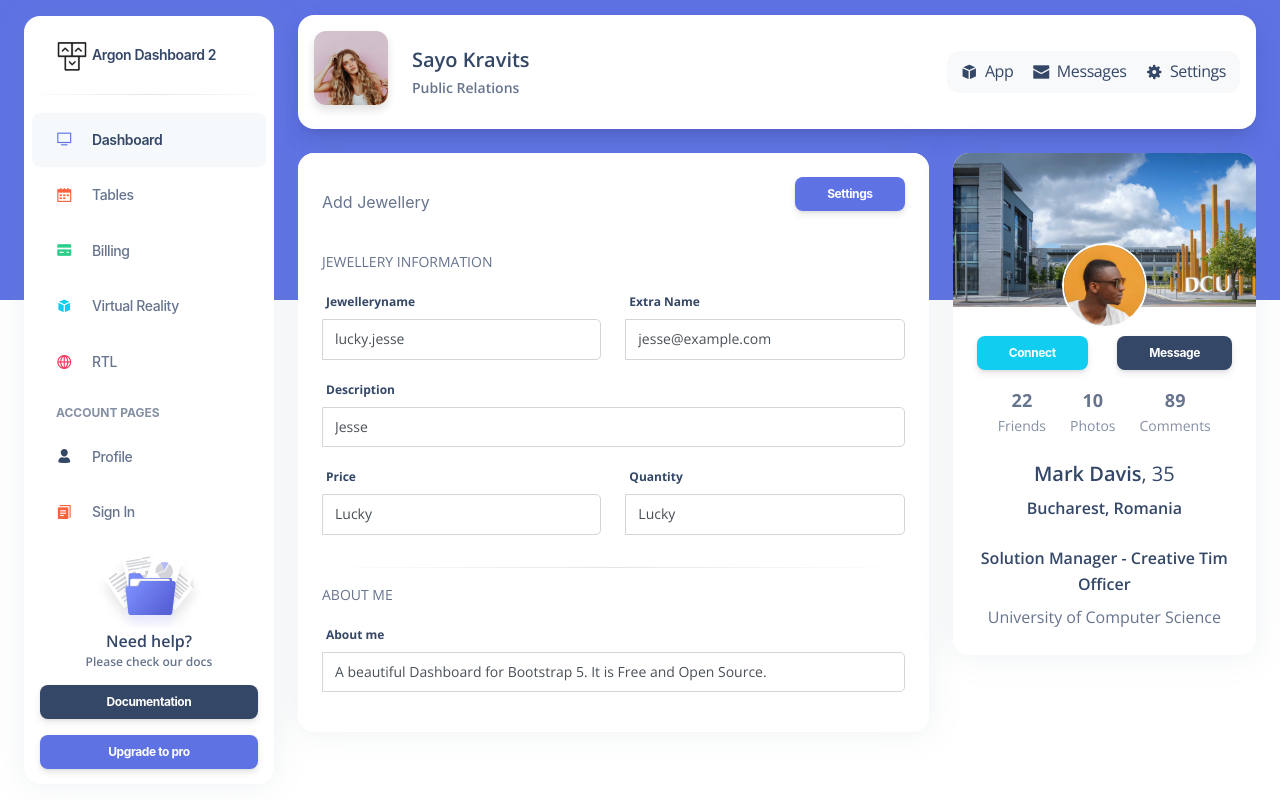
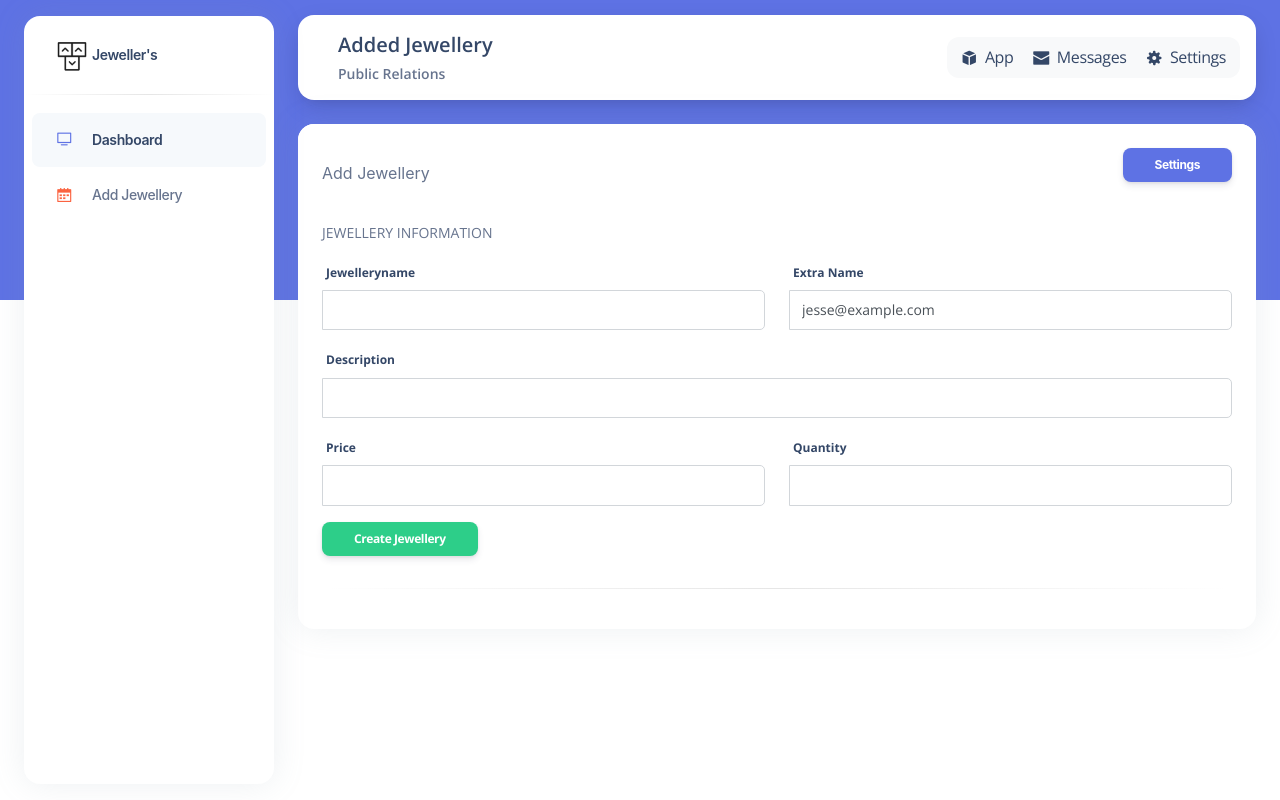
Before and after one commit to rahultak1923/jewellery-bashboard, a React (Create React App) app: page /addjewellery in a window 1280 px wide. Built offline with nearby package versions, Linux system fonts and the light colour scheme.

Commit message:
api add show jewellery and create

```diff
--- a/public/assets/css/style.css
+++ b/public/assets/css/style.css
@@ -34,7 +34,7 @@ body{
   .search-container {
     display: flex;
     align-items: center;
-    margin-right: auto;
+    /* margin-right: auto; */
   }
 
   .input-group-text {
--- a/public/index.html
+++ b/public/index.html
@@ -6,7 +6,7 @@
     <link rel="apple-touch-icon" sizes="76x76" href="./assets/img/apple-icon.png">
     <link rel="icon" type="image/png" href="./assets/img/favicon.png">
     <title>
-      Argon Dashboard 2 by Creative Tim
+      Jeweller's Dashboard
     </title>
     <!--     Fonts and icons     -->
     <link href="https://fonts.googleapis.com/css?family=Open+Sans:300,400,600,700" rel="stylesheet" />
--- a/src/Components/Table.js
+++ b/src/Components/Table.js
@@ -22,24 +22,28 @@ const Table = () => {
         <div class="col-12">
           <div class="card mb-4">
             <div class="card-header pb-0">
-              <h6>Authors table</h6>
+              <h4>All Jewellery table</h4>
             </div>
             <div class="card-body px-0 pt-0 pb-2">
               <div class="table-responsive p-0">
                 <table class="table align-items-center mb-0">
                   <thead>
                     <tr>
-                      <th class="text-uppercase text-secondary text-xxs font-weight-bolder opacity-7">Author</th>
-                      <th class="text-uppercase text-secondary text-xxs font-weight-bolder opacity-7 ps-2">Function</th>
-                      <th class="text-center text-uppercase text-secondary text-xxs font-weight-bolder opacity-7">Status</th>
-                      <th class="text-center text-uppercase text-secondary text-xxs font-weight-bolder opacity-7">Employed</th>
-                      <th class="text-secondary opacity-7"></th>
+                      <th class="text-uppercase text-secondary  font-weight-bolder opacity-7">s.N</th>
+                      <th class="text-uppercase text-secondary  font-weight-bolder opacity-7">Jewellery Name</th>
+                      <th class="text-uppercase text-secondary  font-weight-bolder opacity-7 ps-2">Price</th>
+                      <th class="text-center text-uppercase text-secondary  font-weight-bolder opacity-7">Quantity</th>
+                      <th class="text-center text-uppercase text-secondary  font-weight-bolder opacity-7">Added</th>
+                      <th class="text-secondary text-xxs opacity-7"></th>
                     </tr>
                   </thead>
                   <tbody>
 {Array.isArray(data)&& data.length>0? (
-    data.map((jewellery, id)=>(
+    data.map((jewellery, index, id)=>(
 <tr>
+  <td>
+    <h6>{index + 1}</h6>
+  </td>
  <td>
    <div class="d-flex px-2 py-1">
      <div>
@@ -47,24 +51,35 @@ const Table = () => {
      </div>
      <div class="d-flex flex-column justify-content-center">
        <h6 class="mb-0 text-sm" key={id}>{jewellery.jewelleryname}</h6>
-       <p class="text-xs text-secondary mb-0">john@creative-tim.com</p>
+       <p class="text-xs text-secondary mb-0">{jewellery.description}</p>
      </div>
    </div>
  </td>
  <td>
-   <p class="text-xs font-weight-bold mb-0">Manager</p>
-   <p class="text-xs text-secondary mb-0">Organization</p>
+   <h5 class=" font-weight-bold mb-0">₹ {jewellery.price}</h5>
+   {/* <p class="text-xs text-secondary mb-0">Organization</p> */}
  </td>
+
  <td class="align-middle text-center text-sm">
+ <h6 class="mb-0 text-sm" >{jewellery.quantity}</h6>
+ </td>
+ {/* <td class="align-middle text-center text-sm">
    <span class="badge badge-sm bg-gradient-success">Online</span>
- </td>
+ </td> */}
  <td class="align-middle text-center">
-   <span class="text-secondary text-xs font-weight-bold">23/04/18</span>
+   <span class="text-secondary text-xs font-weight-bold">{new Date (jewellery.date).toLocaleDateString('en-US',{
+    year:"numeric",
+    month:"short",
+    day:"2-digit",
+   })}</span>
  </td>
  <td class="align-middle">
    <a href="javascript:;" class="text-secondary font-weight-bold text-xs" data-toggle="tooltip" data-original-title="Edit user">
      Edit
    </a>
+ </td>
+ <td class="align-middle text-center text-sm">
+   <span class="badge badge-sm bg-gradient-danger"><a href="" className='text-white'>Delete</a> </span>
  </td>
 </tr>
     ))
@@ -449,30 +464,30 @@ const Table = () => {
     </div>
 
 
-    <footer class="footer pt-3  ">
+    <footer class="footer pt-3  mb-3">
         <div class="container-fluid">
           <div class="row align-items-center justify-content-lg-between">
             <div class="col-lg-6 mb-lg-0 mb-4">
               <div class="copyright text-center text-sm text-muted text-lg-start">
                 © ,
                 made with <i class="fa fa-heart"></i> by
-                <a href="https://www.creative-tim.com" class="font-weight-bold" target="_blank">Creative Tim</a>
-                for a better web.
+                <a href="https://rahultak.com/" class="font-weight-bold" target="_blank"> Rahul tak </a>
+                Dev.
               </div>
             </div>
             <div class="col-lg-6">
               <ul class="nav nav-footer justify-content-center justify-content-lg-end">
                 <li class="nav-item">
-                  <a href="https://www.creative-tim.com" class="nav-link text-muted" target="_blank">Creative Tim</a>
+                  <a href="https://rahultak.com/" class="nav-link text-muted" target="_blank">Creative Tim</a>
                 </li>
                 <li class="nav-item">
-                  <a href="https://www.creative-tim.com/presentation" class="nav-link text-muted" target="_blank">About Us</a>
+                  <a href="https://rahultak.com/" class="nav-link text-muted" target="_blank">About Us</a>
                 </li>
                 <li class="nav-item">
-                  <a href="https://www.creative-tim.com/blog" class="nav-link text-muted" target="_blank">Blog</a>
+                  <a href="https://rahultak.com/" class="nav-link text-muted" target="_blank">Blog</a>
                 </li>
                 <li class="nav-item">
-                  <a href="https://www.creative-tim.com/license" class="nav-link pe-0 text-muted" target="_blank">License</a>
+                  <a href="https://rahultak.com/" class="nav-link pe-0 text-muted" target="_blank">License</a>
                 </li>
               </ul>
             </div>
--- a/src/api/jewelleryapi.js
+++ b/src/api/jewelleryapi.js
@@ -4,3 +4,14 @@ export const JewelleryData = async()=>{
     });
     return await response.json();
 }
+
+export const CreateJewellery = async(formData)=>{
+    console.log(formData)
+    const response = await fetch("http://localhost:8000/jewellery/addjewellery",{method:"POST",
+        headers:{
+            "Content-Type":"application/json"
+        },
+        body: JSON.stringify(formData),
+    })
+    return await response.json();
+}
--- a/src/pages/Dashboard.js
+++ b/src/pages/Dashboard.js
@@ -7,16 +7,16 @@ const Dashboard = () => {
   <aside class="sidenav bg-white navbar navbar-vertical navbar-expand-xs border-0 border-radius-xl my-3 fixed-start ms-4 " id="sidenav-main">
     <div class="sidenav-header">
       <i class="fas fa-times p-3 cursor-pointer text-secondary opacity-5 position-absolute end-0 top-0 d-none d-xl-none" aria-hidden="true" id="iconSidenav"></i>
-      <a class="navbar-brand m-0" href=" https://demos.creative-tim.com/argon-dashboard/pages/dashboard.html " target="_blank">
+      <a class="navbar-brand m-0" href=" / " >
         <img src="../assets/img/logo-ct-dark.png" class="navbar-brand-img h-100" alt="main_logo"/>
-        <span class="ms-1 font-weight-bold">Argon Dashboard 2</span>
+        <span class="ms-1 font-weight-bold">Jeweller's</span>
       </a>
     </div>
     <hr class="horizontal dark mt-0" />
     <div class="collapse navbar-collapse  w-auto " id="sidenav-collapse-main">
       <ul class="navbar-nav">
         <li class="nav-item">
-          <a class="nav-link active" href="../pages/dashboard.html">
+          <a class="nav-link active" href="/">
             <div class="icon icon-shape icon-sm border-radius-md text-center me-2 d-flex align-items-center justify-content-center">
               <i class="ni ni-tv-2 text-primary text-sm opacity-10"></i>
             </div>
@@ -24,14 +24,14 @@ const Dashboard = () => {
           </a>
         </li>
         <li class="nav-item">
-          <a class="nav-link " href="../pages/tables.html">
+          <a class="nav-link " href="/addjewellery">
             <div class="icon icon-shape icon-sm border-radius-md text-center me-2 d-flex align-items-center justify-content-center">
               <i class="ni ni-calendar-grid-58 text-warning text-sm opacity-10"></i>
             </div>
-            <span class="nav-link-text ms-1">Tables</span>
+            <span class="nav-link-text ms-1">Add Jewellery</span>
           </a>
         </li>
-        <li class="nav-item">
+        {/* <li class="nav-item">
           <a class="nav-link " href="../pages/billing.html">
             <div class="icon icon-shape icon-sm border-radius-md text-center me-2 d-flex align-items-center justify-content-center">
               <i class="ni ni-credit-card text-success text-sm opacity-10"></i>
@@ -54,8 +54,8 @@ const Dashboard = () => {
             </div>
             <span class="nav-link-text ms-1">RTL</span>
           </a>
-        </li>
-        <li class="nav-item mt-3">
+        </li> */}
+        {/* <li class="nav-item mt-3">
           <h6 class="ps-4 ms-2 text-uppercase text-xs font-weight-bolder opacity-6">Account pages</h6>
         </li>
         <li class="nav-item">
@@ -81,10 +81,10 @@ const Dashboard = () => {
             </div>
             <span class="nav-link-text ms-1">Sign Up</span>
           </a>
-        </li>
+        </li> */}
       </ul>
     </div>
-    <div class="sidenav-footer mx-3 ">
+    {/* <div class="sidenav-footer mx-3 ">
       <div class="card card-plain shadow-none" id="sidenavCard">
         <img class="w-50 mx-auto" src="../assets/img/illustrations/icon-documentation.svg" alt="sidebar_illustration"/>
         <div class="card-body text-center p-3 w-100 pt-0">
@@ -96,7 +96,7 @@ const Dashboard = () => {
       </div>
       <a href="https://www.creative-tim.com/learning-lab/bootstrap/license/argon-dashboard" target="_blank" class="btn btn-dark btn-sm w-100 mb-3">Documentation</a>
       <a class="btn btn-primary btn-sm mb-0 w-100" href="https://www.creative-tim.com/product/argon-dashboard-pro?ref=sidebarfree" type="button">Upgrade to pro</a>
-    </div>
+    </div> */}
   </aside>
 
     </div>
--- a/src/pages/Main.js
+++ b/src/pages/Main.js
@@ -1,6 +1,18 @@
-import React from 'react'
+import React, { useEffect, useState } from 'react'
+import { JewelleryData } from '../api/jewelleryapi'
 
 const Main = () => {
+  const [data, setData]= useState([])
+
+  useEffect(()=>{
+    const fetchData = async()=>{
+      const result = await JewelleryData();
+      setData(result.jewellery || [])
+
+    }
+    fetchData();
+
+  },[])
   return (
 <>
 
@@ -15,7 +27,7 @@ const Main = () => {
       <h6 class="dashboard-title">Dashboard</h6>
     </nav>
 
-    <div class="collapse navbar-collapse" id="navbar">
+    <div class="collapse navbar-collapse justify-content-end" id="navbar">
       <div class="search-container">
         <div class="input-group">
           <span class="input-group-text"><i class="fas fa-search"></i></span>
@@ -23,7 +35,7 @@ const Main = () => {
         </div>
       </div>
 
-      <ul class="navbar-nav navbar-right">
+      {/* <ul class="navbar-nav navbar-right">
         <li class="nav-item">
           <a href="javascript:;" class="nav-link sign-in-link">
             <i class="fa fa-user"></i> <span class="d-sm-inline d-none">Sign In</span>
@@ -53,7 +65,7 @@ const Main = () => {
             <li><a class="dropdown-item" href="#">Payment successfully completed</a></li>
           </ul>
         </li>
-      </ul>
+      </ul> */}
     </div>
   </div>
 </nav>
@@ -65,11 +77,11 @@ const Main = () => {
         <div class="row">
           <div class="col-8">
             <div class="numbers">
-              <p class="card-title">Today's Money</p>
-              <h5 class="card-value">$53,000</h5>
-              <p class="card-status">
+              <p class="card-title">Total's Jewellery</p>
+              <h5 class="card-value">{data.length}</h5>
+              {/* <p class="card-status">
                 <span class="text-success">+55%</span> since yesterday
-              </p>
+              </p> */}
             </div>
           </div>
           <div class="col-4 text-end">
@@ -90,9 +102,9 @@ const Main = () => {
             <div class="numbers">
               <p class="card-title">Today's Users</p>
               <h5 class="card-value">2,300</h5>
-              <p class="card-status">
+              {/* <p class="card-status">
                 <span class="text-success">+3%</span> since last week
-              </p>
+              </p> */}
             </div>
           </div>
           <div class="col-4 text-end">
@@ -113,9 +125,9 @@ const Main = () => {
             <div class="numbers">
               <p class="card-title">New Clients</p>
               <h5 class="card-value">+3,462</h5>
-              <p class="card-status">
+              {/* <p class="card-status">
                 <span class="text-danger">-2%</span> since last quarter
-              </p>
+              </p> */}
             </div>
           </div>
           <div class="col-4 text-end">
@@ -136,9 +148,9 @@ const Main = () => {
             <div class="numbers">
               <p class="card-title">Sales</p>
               <h5 class="card-value">$103,430</h5>
-              <p class="card-status">
+              {/* <p class="card-status">
                 <span class="text-success">+5%</span> than last month
-              </p>
+              </p> */}
             </div>
           </div>
           <div class="col-4 text-end">
--- a/src/pages/addjewellery/Addjewellery.js
+++ b/src/pages/addjewellery/Addjewellery.js
@@ -4,7 +4,7 @@ import Form from './Form'
 const Addjewellery = () => {
   return (
     <div style={{marginLeft: "17.125rem" , paddingTop:"1.2%"}} >
-      <div class="card shadow-lg mx-4 card-profile-bottom" style={{ marginTop:"0%"}}>
+      {/* <div class="card shadow-lg mx-4 card-profile-bottom" style={{ marginTop:"0%"}}>
       <div class="card-body p-3">
         <div class="row gx-4">
           <div class="col-auto">
@@ -16,6 +16,51 @@ const Addjewellery = () => {
             <div class="h-100">
               <h5 class="mb-1">
                 Sayo Kravits
+              </h5>
+              <p class="mb-0 font-weight-bold text-sm">
+                Public Relations
+              </p>
+            </div>
+          </div>
+          <div class="col-lg-4 col-md-6 my-sm-auto ms-sm-auto me-sm-0 mx-auto mt-3">
+            <div class="nav-wrapper position-relative end-0">
+              <ul class="nav nav-pills nav-fill p-1" role="tablist">
+                <li class="nav-item">
+                  <a class="nav-link mb-0 px-0 py-1 active d-flex align-items-center justify-content-center " data-bs-toggle="tab" href="javascript:;" role="tab" aria-selected="true">
+                    <i class="ni ni-app"></i>
+                    <span class="ms-2">App</span>
+                  </a>
+                </li>
+                <li class="nav-item">
+                  <a class="nav-link mb-0 px-0 py-1 d-flex align-items-center justify-content-center " data-bs-toggle="tab" href="javascript:;" role="tab" aria-selected="false">
+                    <i class="ni ni-email-83"></i>
+                    <span class="ms-2">Messages</span>
+                  </a>
+                </li>
+                <li class="nav-item">
+                  <a class="nav-link mb-0 px-0 py-1 d-flex align-items-center justify-content-center " data-bs-toggle="tab" href="javascript:;" role="tab" aria-selected="false">
+                    <i class="ni ni-settings-gear-65"></i>
+                    <span class="ms-2">Settings</span>
+                  </a>
+                </li>
+              </ul>
+            </div>
+          </div>
+        </div>
+      </div>
+    </div> */}
+      <div class="card shadow-lg mx-4 card-profile-bottom" style={{ marginTop:"0%"}}>
+      <div class="card-body p-3">
+        <div class="row gx-4">
+          <div class="col-auto">
+            {/* <div class="avatar avatar-xl position-relative">
+              <img src="../assets/img/team-1.jpg" alt="profile_image" class="w-100 border-radius-lg shadow-sm"/>
+            </div> */}
+          </div>
+          <div class="col-auto my-auto">
+            <div class="h-100">
+              <h5 class="mb-1">
+                Added Jewellery
               </h5>
               <p class="mb-0 font-weight-bold text-sm">
                 Public Relations
--- a/src/pages/addjewellery/Form.js
+++ b/src/pages/addjewellery/Form.js
@@ -1,10 +1,25 @@
-import React from 'react'
+import React, { useState } from 'react'
+import { CreateJewellery } from '../../api/jewelleryapi';
 
 const Form = () => {
+  const [jewelleryname, setJwelleryname]= useState("");
+  const [description, setDescription]= useState("");
+  const [price, setPrice]= useState("");
+  const [quantity, setquantity]= useState("");
+
+
+  const handleSubmit = async (evnet)=>{
+    evnet.preventDefault();
+    const formData ={
+      jewelleryname: jewelleryname, description:description,price:price, quantity:quantity
+    };
+    await CreateJewellery(formData);
+
+  }
   return (
     <div class="container-fluid py-4">
       <div class="row">
-        <div class="col-md-8">
+        <div class="col-md-12">
           <div class="card">
             <div class="card-header pb-0">
               <div class="d-flex align-items-center">
@@ -14,11 +29,13 @@ const Form = () => {
             </div>
             <div class="card-body">
               <p class="text-uppercase text-sm">Jewellery Information</p>
+              <form onSubmit={handleSubmit}>
               <div class="row">
                 <div class="col-md-6">
                   <div class="form-group">
                     <label for="example-text-input" class="form-control-label">Jewelleryname</label>
-                    <input class="form-control" type="text" value="lucky.jesse"/>
+                    <input class="form-control" name='jewelleryname' type="text" value={jewelleryname}
+                    onChange={(event)=>setJwelleryname(event.target.value)}/>
                   </div>
                 </div>
                 <div class="col-md-6">
@@ -30,22 +47,24 @@ const Form = () => {
                 <div class="col-md-12">
                   <div class="form-group">
                     <label for="example-text-input" class="form-control-label">Description</label>
-                    <input class="form-control" type="text" value="Jesse"/>
+                    <input class="form-control" id='description' name='description'  type="text" value={description} onChange={(event)=> setDescription(event.target.value)}/>
                   </div>
                 </div>
                 <div class="col-md-6">
                   <div class="form-group">
                     <label for="example-text-input" class="form-control-label">Price</label>
-                    <input class="form-control" type="text" value="Lucky"/>
+                    <input class="form-control" name='price' type="number" value={price} onChange={(event)=> setPrice(event.target.value)}/>
                   </div>
                 </div>
                 <div class="col-md-6">
                   <div class="form-group">
                     <label for="example-text-input" class="form-control-label">Quantity</label>
-                    <input class="form-control" type="text" value="Lucky"/>
+                    <input class="form-control" type="text" value={quantity} onChange={(event)=> setquantity(event.target.value)}/>
                   </div>
                 </div>
               </div>
+              <button class="btn btn-success btn-sm ms-auto">Create Jewellery</button>
+              </form>
               {/* <hr class="horizontal dark"/>
               <p class="text-uppercase text-sm">Contact Information</p>
               <div class="row">
@@ -75,7 +94,7 @@ const Form = () => {
                 </div>
               </div> */}
               <hr class="horizontal dark"/>
-              <p class="text-uppercase text-sm">About me</p>
+              {/* <p class="text-uppercase text-sm">About me</p>
               <div class="row">
                 <div class="col-md-12">
                   <div class="form-group">
@@ -83,11 +102,11 @@ const Form = () => {
                     <input class="form-control" type="text" value="A beautiful Dashboard for Bootstrap 5. It is Free and Open Source."/>
                   </div>
                 </div>
-              </div>
+              </div> */}
             </div>
           </div>
         </div>
-        <div class="col-md-4">
+        {/* <div class="col-md-4">
           <div class="card card-profile">
             <img src="../assets/img/bg-profile.jpg" alt="Image placeholder" class="card-img-top"/>
             <div class="row justify-content-center">
@@ -142,7 +161,7 @@ const Form = () => {
               </div>
             </div>
           </div>
-        </div>
+        </div> */}
       </div>
 
     </div>
```
